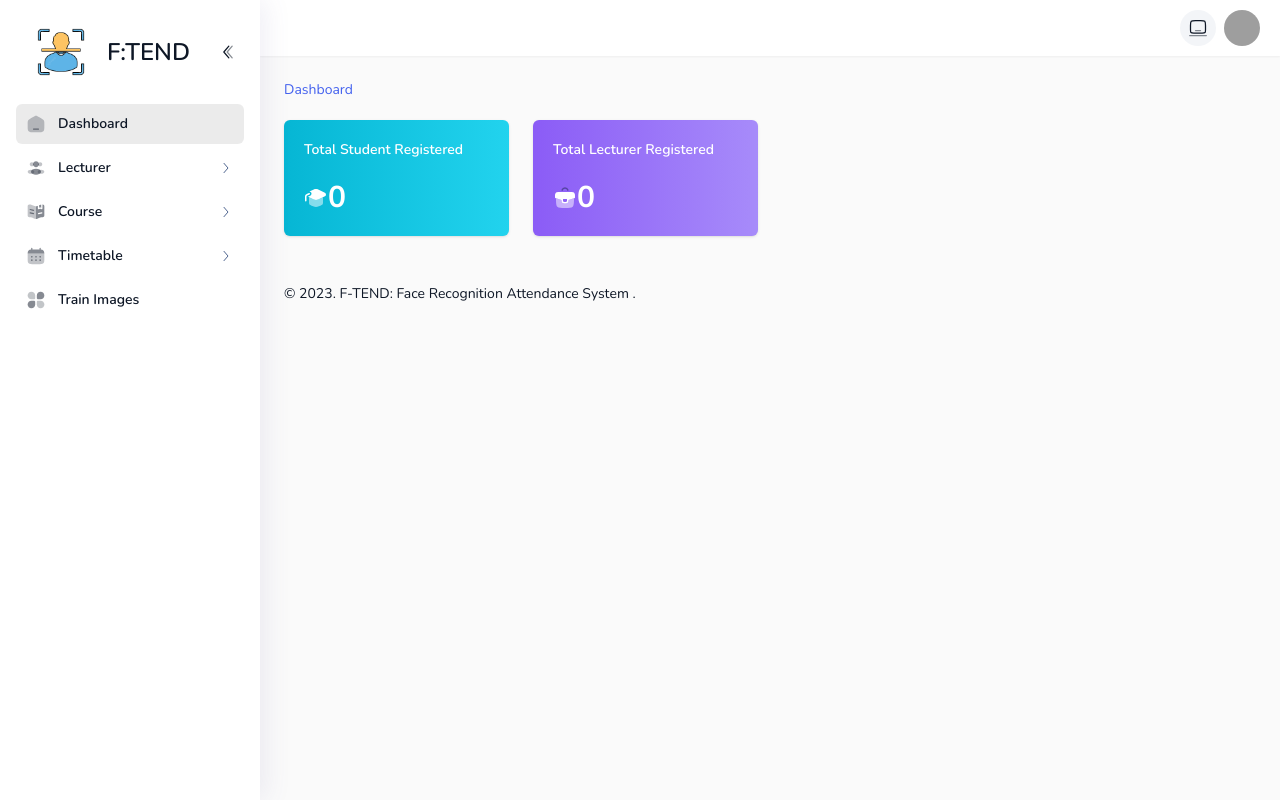
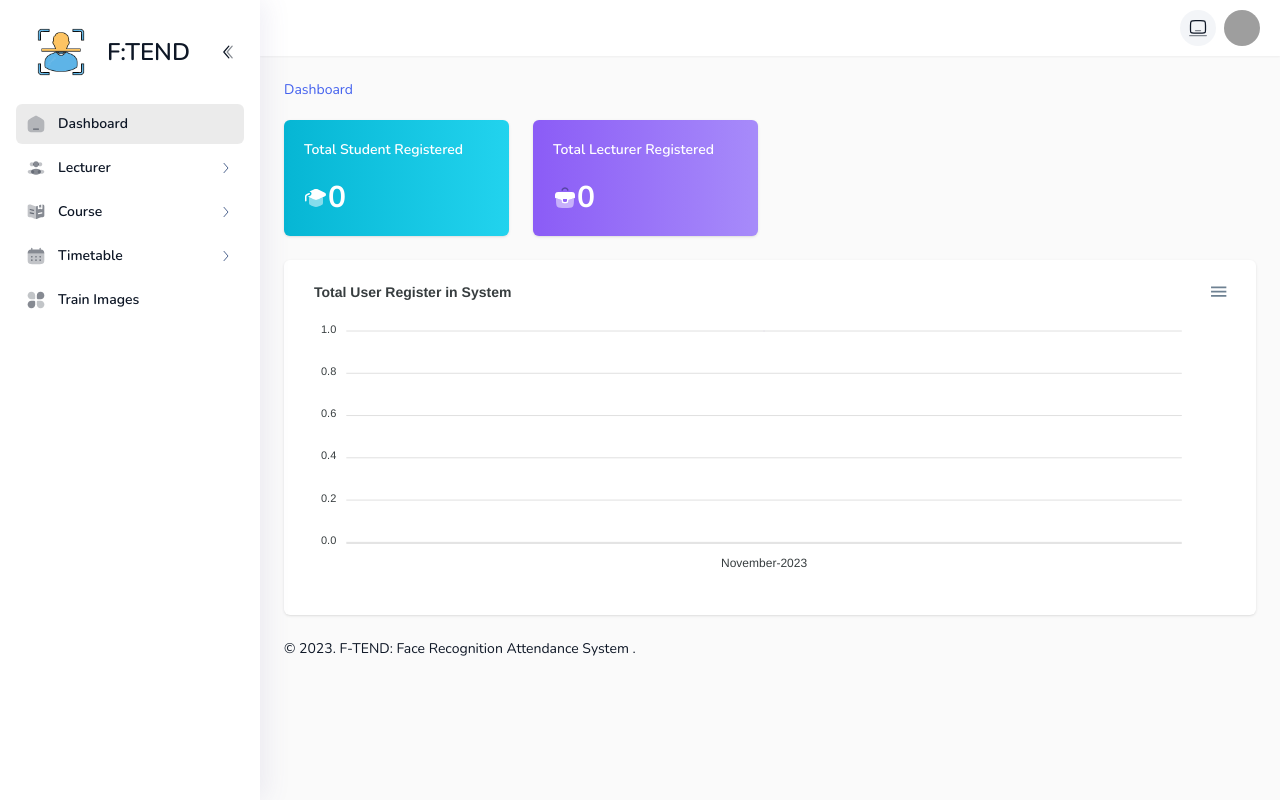
Before and after one commit to faizaiman/FaceRecognition, a Django app: page /index in a window 1280 px wide. Run offline with Django 4.2, Linux system fonts and the light colour scheme; the visitor is signed in with stand-in values (Sample User, id 1); data comes from the database, SQL or seed files in the repository; data that the repository does not hold is empty; parts of the project's set-up code (start-up, migrations or seed data) failed here and were passed over; some libraries are stand-ins or nearby versions; grey boxes are pictures that could not be loaded.

Commit message:
make chart for admin dashboard

```diff
--- a/main/templates/index.html
+++ b/main/templates/index.html
@@ -3,7 +3,7 @@
 
 {% block content %}
 
-<script defer src="{% static 'assets/js/apexcharts.js' %}"></script>
+<script src="https://cdn.jsdelivr.net/npm/apexcharts"></script>
 
 
 <div x-data="finance">
@@ -162,6 +162,51 @@
 </div>
 {%endif%}
 
+{%if  request.user.is_superuser%}
+<div class="panel">
+    <div id="chart"></div>
+
+</div>
+
+<script>
+    var options = {
+        chart: {
+          type: 'area',
+          height:300,
+          zoom:false,
+        },
+        title:{
+            text: 'Total User Register in System'
+        },
+        stroke: {
+            width: 2,
+            curve: 'smooth'
+        },
+        colors: ['#805dca'],
+        dataLabels: {
+            enabled: false
+        },
+
+        series: [{
+          name: 'total',
+          data: {{data|safe}},
+
+        }],
+        xaxis: {
+          categories: {{labels|safe}},
+
+
+
+        }
+      }
+
+      var chart = new ApexCharts(document.querySelector("#chart"), options);
+
+      chart.render();
+</script>
+{%endif%}
+
+
 
 
 
--- a/main/views.py
+++ b/main/views.py
@@ -12,6 +12,9 @@ from rest_framework.response import Response
 from rest_framework import status
 from django.core import serializers
 from .models import Lecturer,Course,Student,Enrollment,Timetable
+from django.db.models import Count
+from django.db.models.functions import TruncMonth
+from datetime import datetime
 
 # from main.models import UserForm, User, Attendance, UserTask, Task
 # from main import trainer, face_recognizer, photos_path, utility
@@ -54,11 +57,25 @@ def index(request):
     lecturer_class = Timetable.objects.all().select_related('lecturer').select_related('course').filter(lecturer_id = request.user.id).count()
     timetable =Timetable.objects.filter(course__enrollment__student=request.user.id).select_related('course', 'lecturer').all()
 
+    lect_timetable = Timetable.objects.filter(lecturer_id=request.user.id).select_related('course', 'lecturer').prefetch_related('course__enrollment_set__student').all()
 
-    lect_timetable = Timetable.objects.filter(lecturer_id=request.user.id).select_related('course', 'lecturer').prefetch_related('course__enrollment_set__student').all()
-    # dd(lect_timetable)
 
-    return render(request,"index.html",{'total_lecturer':total_lecture,'total_student':total_student,'total_stclass':student_tclass,'t_lc':lecturer_class,'tb':timetable,'lect_tb':lect_timetable})
+    # Start of chart query
+    users= get_user_model().objects.all()
+    user_registrations = users.annotate(
+        registration_date=TruncMonth('date_joined')
+    ).values('registration_date').annotate(
+        registration_count=Count('id')
+    ).order_by('registration_date')
+    data = [entry['registration_count'] for entry in user_registrations]
+    labels = [entry['registration_date'].strftime('%B-%Y') for entry in user_registrations]
+    # end of chart query
+
+
+
+    # dd(labels)
+
+    return render(request,"index.html",{'total_lecturer':total_lecture,'total_student':total_student,'total_stclass':student_tclass,'t_lc':lecturer_class,'tb':timetable,'lect_tb':lect_timetable,'data':data,'labels':labels})
 # login auth
 def login(request):
     if request.method == 'POST':
```
